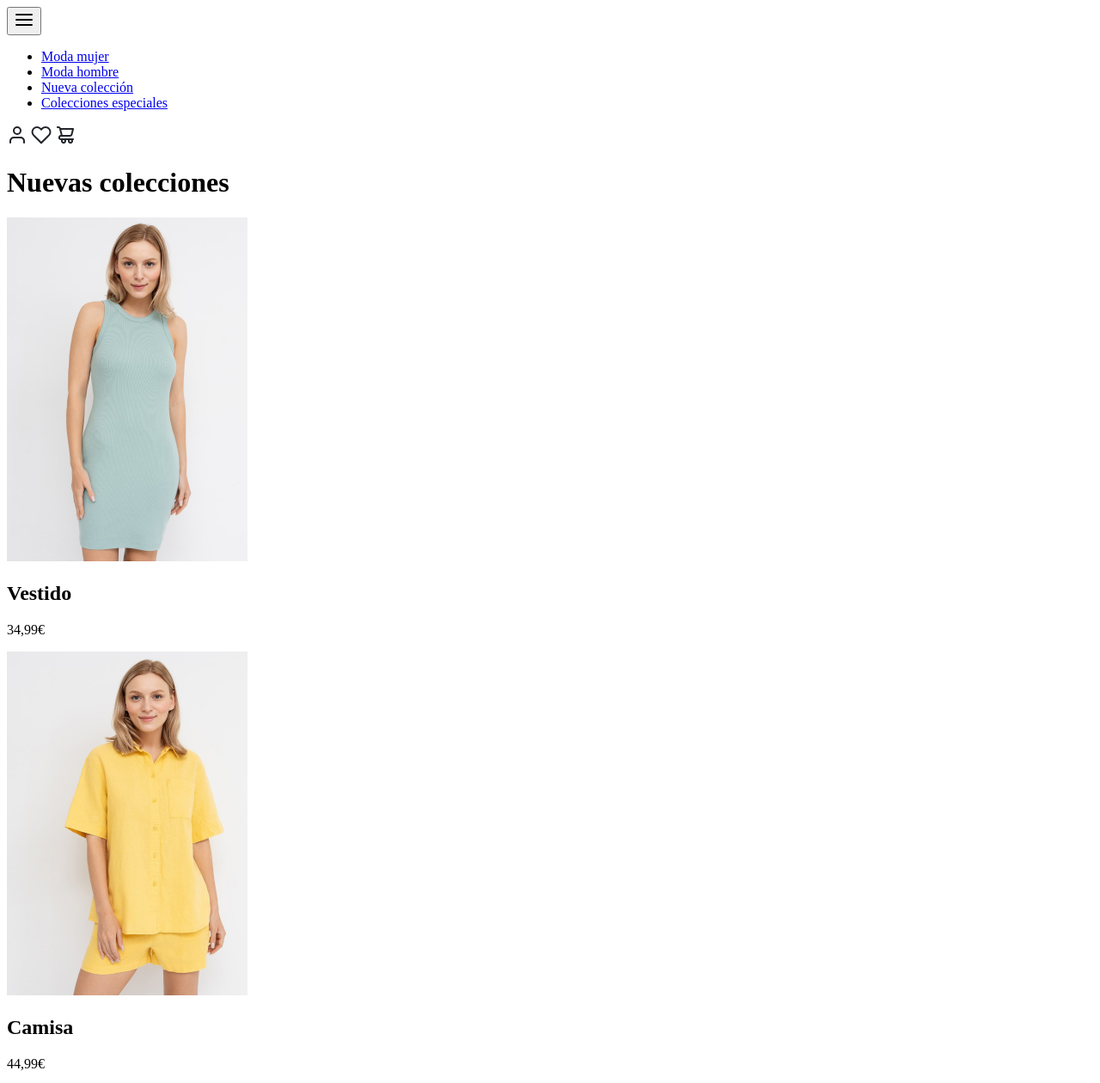
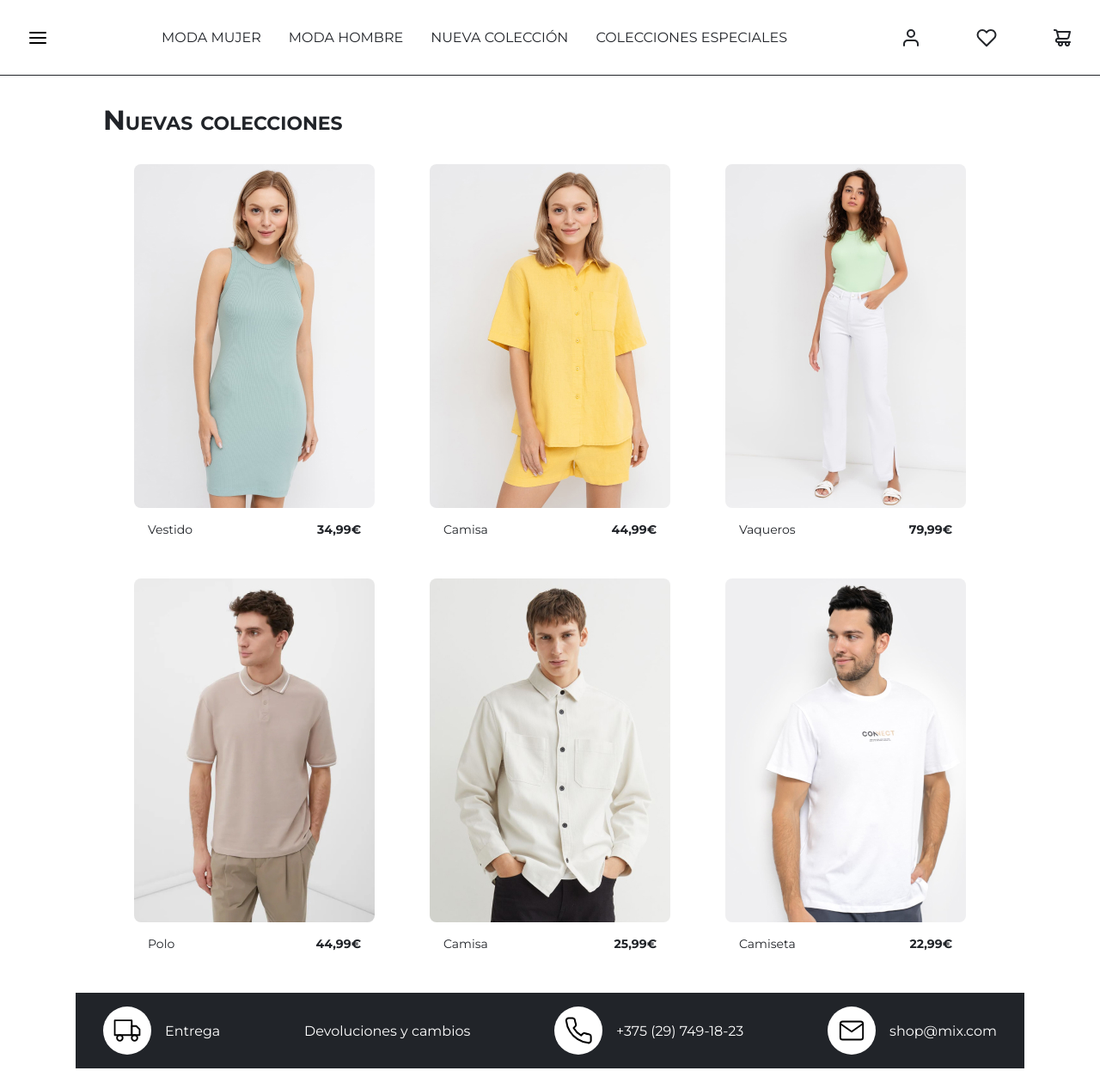
Before and after one commit to ambc23/bootcampjs-modulo01, a plain HTML site: page index.html in a window 1280 px wide. Shown: the top 1260 px of the page at 86% size. Drawn offline with Linux system fonts and the light colour scheme; files that its build step writes are made by us from their sources.

Commit message:
terminamos css

```diff
--- a/index.html
+++ b/index.html
@@ -5,10 +5,10 @@
     <meta name="viewport" content="width=device-width, initial-scale=1.0">
     <title>Nuevas Colecciones</title>
 
-    <link rel="stylesheet" href="css/styles.css">
+    <link rel="stylesheet" href="styles.css">
 </head>
 <body>
-    <header>
+    <header class="header">
         <button class="header__menu" type="button" aria-label="Abrir menú">
             <img src="assets/iconos/icon-menu-burguer.svg" alt="">
         </button>
@@ -81,8 +81,24 @@
                 </div>
             </article>
         </section>
+    </main>
 
-
-    </main>
+    <footer class="footer">
+        <div class="footer__item">
+            <span class="footer__icon"><img src="assets/iconos/icon-truck.svg" alt=""></span>
+            <a href="#">Entrega</a>
+        </div>
+        <div class="footer__item">
+            <a href="#">Devoluciones y cambios</a>
+        </div>
+        <div class="footer__item">
+            <span class="footer__icon"><img src="assets/iconos/icon-phone.svg" alt=""></span>
+            <a href="#">+375 (29) 749-18-23</a>
+        </div>
+        <div class="footer__item">
+            <span class="footer__icon"><img src="assets/iconos/icon-mail.svg" alt=""></span>
+            <a href="mailto:shop@mix.com">shop@mix.com</a>
+        </div>
+    </footer>
 </body>
 </html>
--- a/styles.css
+++ b/styles.css
@@ -0,0 +1,276 @@
+@import url("https://fonts.googleapis.com/css2?family=Montserrat:wght@400;700&display=swap");
+
+:root {
+    --white: #fff;
+    --black: #212429;
+
+    --header-height: 88px;
+    --card-width: 280px;
+
+    --space-1: 8px;
+    --space-2: 16px;
+    --space-3: 32px;
+    --space-4: 64px;
+}
+
+*, *::after, *::before {
+    box-sizing: border-box;
+    margin: 0;
+    padding: 0;
+}
+
+ul {
+    list-style: none;
+}
+
+a {
+    color: inherit;
+    text-decoration: none;
+}
+
+img {
+    display: block;
+    max-width: 100%;
+}
+
+button {
+    background: none;
+    border: 0;
+    cursor: pointer;
+}
+
+body {
+    font-family: "Montserrat", sans-serif;
+    font-weight: 400;
+    font-size: 16px;
+    color: var(--black);
+    background-color: var(--white);
+    padding: var(--header-height);
+    min-height: 100vh;
+    display: flex;
+    flex-direction: column;
+}
+
+.header {
+    position: fixed;
+    top: 0;
+    left: 0;
+    width: 100%;
+    height: var(--header-height);
+    z-index: 10;
+    display: flex;
+    align-items: center;
+    justify-content: space-between;
+    padding: 0 var(--space-3);
+    background-color: var(--white);
+    border-bottom: 1px solid var(--black);
+}
+
+.header__menu,
+.header__actions a {
+    display: flex;
+    align-items: center;
+    justify-content: center;
+}
+
+.header__menu img,
+.header__actions img {
+    width: 24px;
+    height: 24px;
+    transition: transform 0.2s ease, opacity 0.2s ease;
+}
+
+.header__menu:hover img,
+.header__menu:focus-visible img,
+.header__actions a:hover img,
+.header__actions a:focus-visible img {
+    transform: scale(1.2);
+    opacity: 0.7;
+}
+
+.nav__list {
+display: flex;
+gap: var(--space-3);
+}
+
+.nav__list a {
+    text-transform: uppercase;
+    font-size: 16px;
+    padding-bottom: 4px;
+    /* Subrayado que crece de izquierda a derecha */
+    background-image: linear-gradient(currentColor, currentColor);
+    background-repeat: no-repeat;
+    background-position: 0 100%;
+    background-size: 0 1px;
+    transition: background-size 0.3s ease;
+}
+
+.nav__list a:hover,
+.nav__list a:focus-visible {
+    background-size: 100% 1px;
+}
+
+.header__actions {
+    display: flex;
+    gap: var(--space-4);
+}
+
+.main {
+    flex: 1;
+    padding: var(--space-3);
+}
+
+.title {
+    font-size: 32px;
+    font-weight: 700;
+    font-variant: small-caps;
+    margin-bottom: var(--space-3);
+}
+
+.cards {
+    display: grid;
+    grid-template-columns: repeat(auto-fit, var(--card-width));
+    justify-content: center;
+    gap: var(--space-3) var(--space-4);
+    max-width: 1032px;
+    margin: 0 auto;
+}
+
+.card {
+    cursor: pointer;
+    transition: transform 0.3s ease;
+}
+
+.card:hover,
+.card:focus-within {
+    transform: translateY(-8px);
+}
+
+.card__img {
+    width: 100%;
+    height: 400px;
+    object-fit: cover;
+    border-radius: var(--space-1);
+    transition: box-shadow 0.3s ease;
+}
+
+.card:hover .card__img,
+.card:focus-within .card__img {
+    box-shadow: 0 16px 32px rgba(33, 36, 41, 0.25);
+}
+
+.card__info {
+    display: flex;
+    justify-content: space-between;
+    align-items: center;
+    padding: var(--space-2);
+    font-size: 14px;
+}
+
+.card__name {
+    font-size: inherit;
+    font-weight: 400;
+}
+
+.card__price {
+    font-weight: 700;
+}
+
+/* -------- Pie de página -------- */
+.footer {
+    display: flex;
+    justify-content: space-between;
+    align-items: center;
+    gap: var(--space-2);
+    padding: var(--space-2) var(--space-3);
+    background-color: var(--black);
+    color: var(--white);
+    font-size: 16px;
+}
+
+.footer__item {
+    display: flex;
+    align-items: center;
+    gap: var(--space-2);
+}
+
+.footer__icon {
+    display: flex;
+    align-items: center;
+    justify-content: center;
+    flex-shrink: 0;
+    width: 56px;
+    height: 56px;
+    border-radius: 50%;
+    background-color: var(--white);
+}
+
+.footer__icon img {
+    width: 32px;
+    height: 32px;
+}
+
+.footer a {
+    transition: opacity 0.2s ease;
+}
+
+.footer a:hover,
+.footer a:focus-visible {
+    opacity: 0.7;
+    text-decoration: underline;
+    text-underline-offset: 4px;
+}
+
+/* Animación de los iconos del footer */
+.footer__icon {
+    transition: transform 0.3s ease, box-shadow 0.3s ease;
+}
+
+.footer__item:hover .footer__icon,
+.footer__item:focus-within .footer__icon {
+    transform: scale(1.1);
+    box-shadow: 0 0 0 4px rgba(255, 255, 255, 0.25);
+}
+
+.footer__item:hover .footer__icon img,
+.footer__item:focus-within .footer__icon img {
+    animation: icon-bounce 0.6s ease;
+}
+
+@keyframes icon-bounce {
+    0%, 100% { transform: translateY(0) rotate(0); }
+    25%      { transform: translateY(-6px) rotate(-10deg); }
+    50%      { transform: translateY(0) rotate(8deg); }
+    75%      { transform: translateY(-3px) rotate(-4deg); }
+}
+
+/* -------- Responsive (< 920px) -------- */
+@media (max-width: 919px) {
+    :root {
+        --header-height: 56px;
+    }
+
+    .header {
+        justify-content: center;
+    }
+
+    .nav, .header__actions {
+        display: none;
+    }
+
+    .main {
+        padding: var(--space-2);
+    }
+
+    .cards {
+        grid-template-columns: minmax(0, var(--card-width));
+        gap: var(--space-3);
+    }
+
+    .footer {
+        flex-direction: column;
+        align-items: flex-start;
+        padding: var(--space-3) var(--space-2);
+        gap: var(--space-2);
+    }
+}
```
Also changed, not shown: 2 other files.
